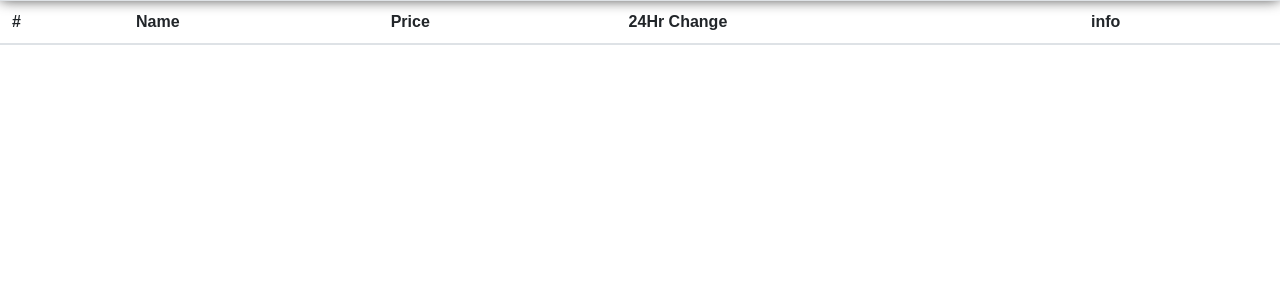
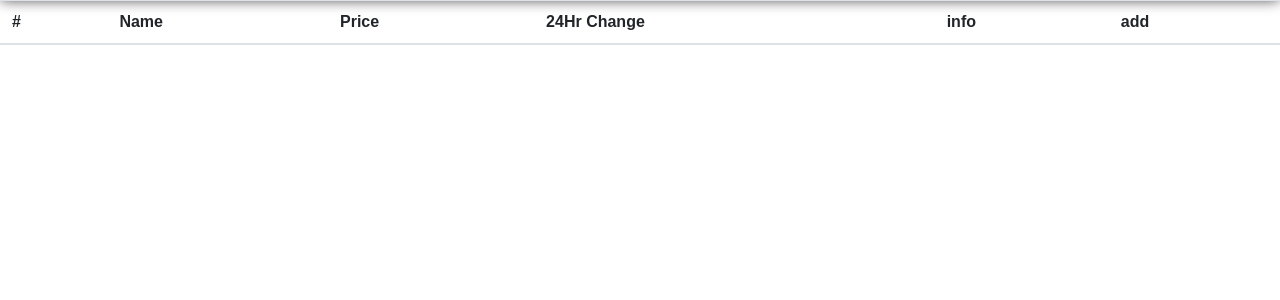
Before and after one commit to TaylorChills/jan22-deploy, a Node server app: page / in a window 1280 px wide. Shown: the part 68-368 px from the top of the page. Run offline with Node 20, Linux system fonts and the light colour scheme; data that the repository does not hold is empty; some libraries are stand-ins or nearby versions.

Commit message:
a button for add

```diff
--- a/views/index.hbs
+++ b/views/index.hbs
@@ -7,6 +7,8 @@
       <th scope="col">Price</th>
       <th scope="col">24Hr Change</th>
       <th scope="col">info</th>
+      <th scope="col">add</th>
+
     </tr>
   </thead>
 
@@ -22,6 +24,8 @@
     <td>{{this.current_price}}</td>
     <td>{{this.price_change_percentage_24h}}</td>
     <td><a href="/crypto-info/{{this.id}}">info</a></td>
+    <td><a href="/crypto-info/{{this.id}}">add</a></td>
+
   </tr>
 
   </tbody>
```
